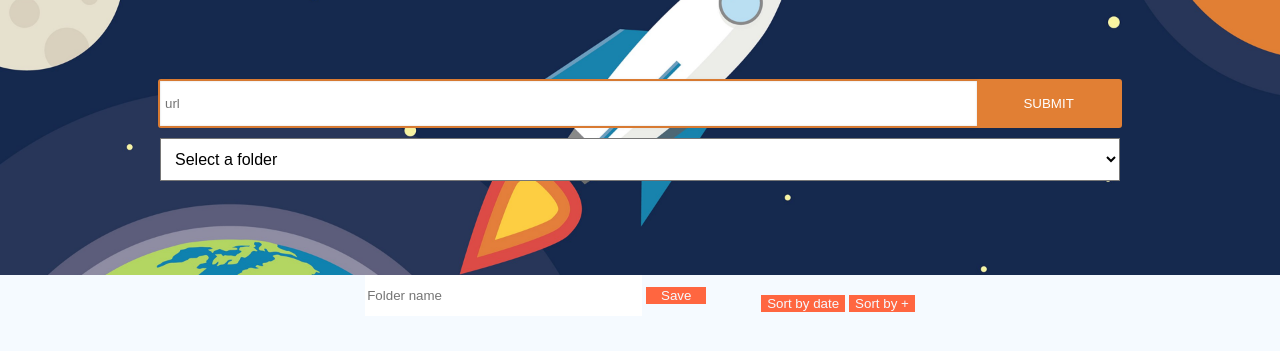
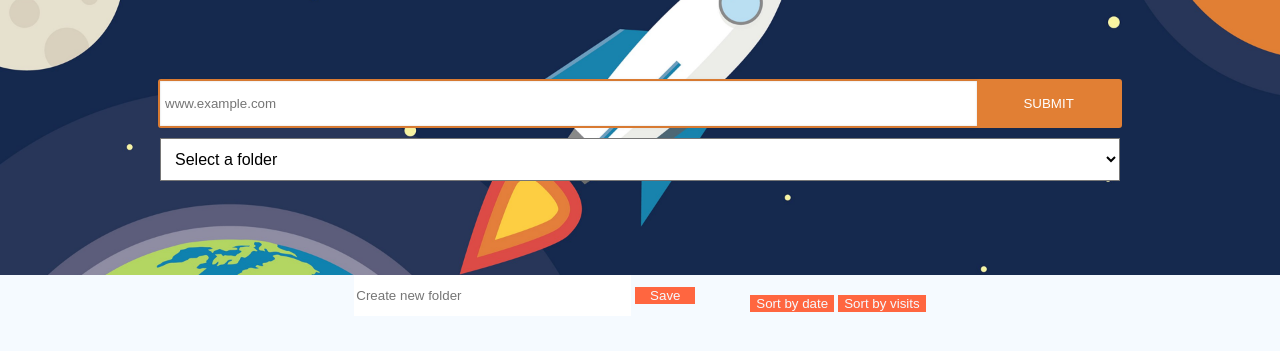
Before and after one commit to kfarias/jet-fuel, a website: page public/index.html in a window 1280 px wide. Shown: the part 79-430 px from the top of the page. Drawn offline with nearby package versions, Linux system fonts and the light colour scheme; no server answers; a web font is replaced by a local one.

Commit message:
Minor changes to mark up for styling purposes.

```diff
--- a/public/index.html
+++ b/public/index.html
@@ -12,24 +12,26 @@
         <h1 class="app-title">Jet Fuel</h1>
         <div class="url-section">
           <div class="url-wrap">
-            <input class="url-input" type="text" placeholder="url" />
+            <input class="url-input" type="text" placeholder="www.example.com" />
             <button class="submit-btn">Submit</button>
           </div>
           <select class="folder-options">
-            <option value="select a folder">Select a folder</option>
+            <option value="select a folder" selected="selected">Select a folder</option>
           </select>
         </div>
       </form>
     </header>
     <section class="main-content">
       <aside class="folders">
-        <input class="folder-input" type="text" placeholder="Folder name"/>
-        <button class="save-btn">Save</button>
+        <div class="folder-wrap">
+          <input class="folder-input" type="text" placeholder="Create new folder"/>
+          <button class="save-btn">Save</button>
+        </div>
       </aside>
       <section class="link-list">
         <div class="filter-options">
           <button class="sort-btn">Sort by date</button>
-          <button class="popular-btn">Sort by +</button>
+          <button class="popular-btn">Sort by visits</button>
         </div>
       </section>
     </section>
```
